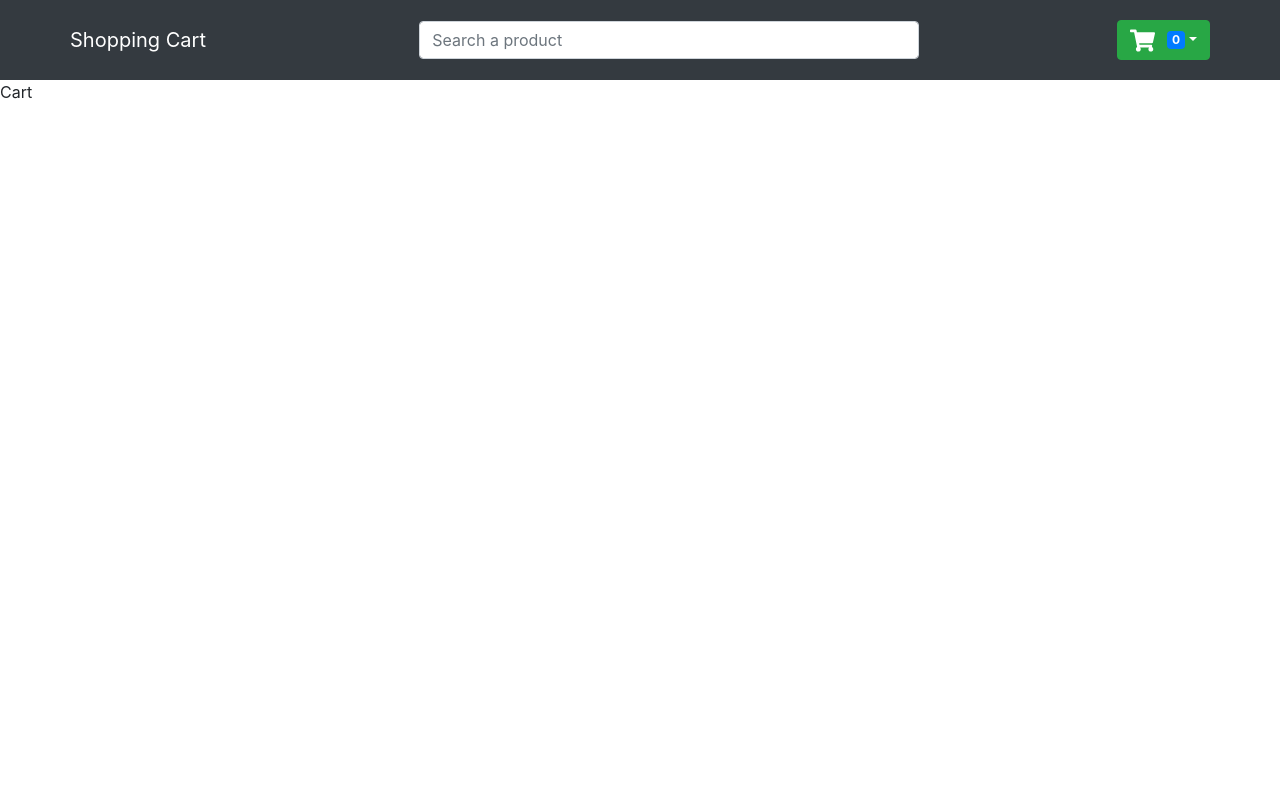
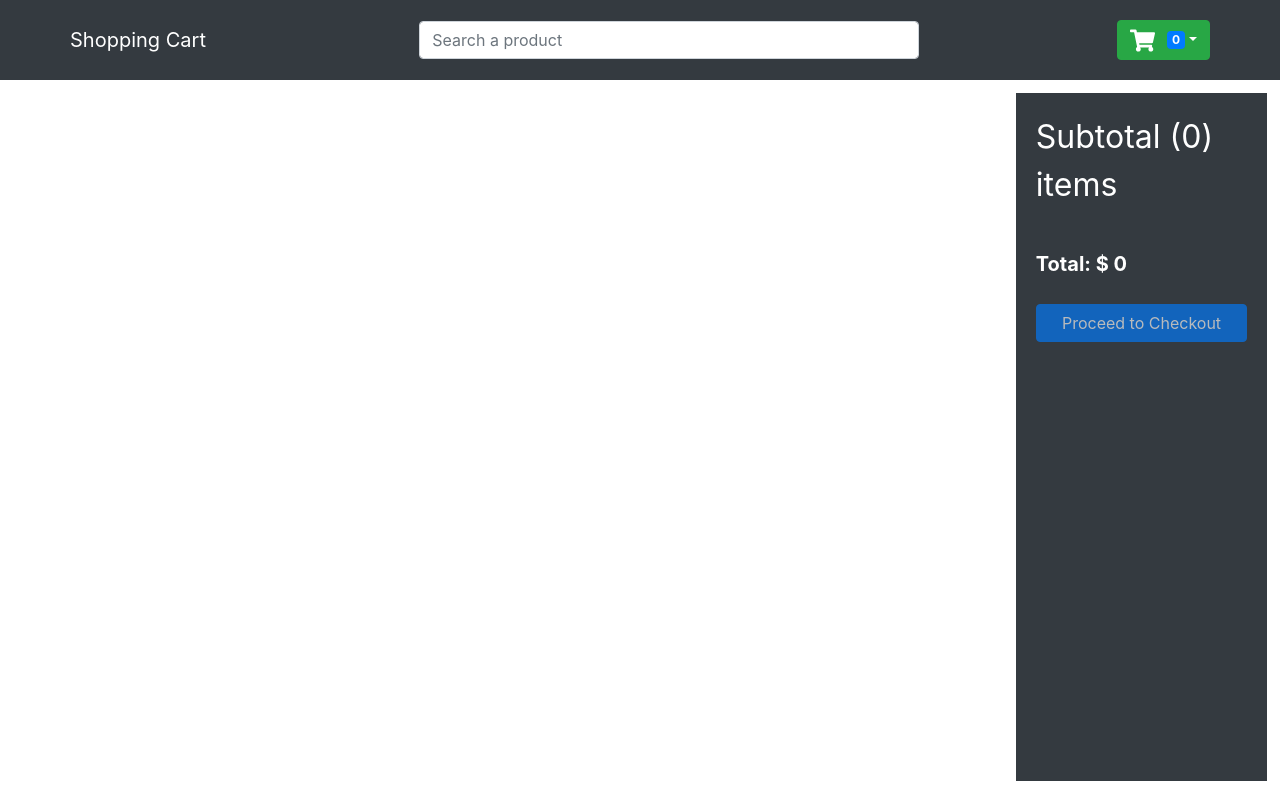
Before and after one commit to Ihliana/ShoppingCart, a React (Create React App) app: page /cart in a window 1280 px wide. Built offline with nearby package versions, Linux system fonts and the light colour scheme.

Commit message:
Cart
UI for Cart component

```diff
--- a/src/App.css
+++ b/src/App.css
@@ -80,3 +80,7 @@
     padding: 0 1.25rem;
     flex-direction: column;
   }
+
+  .summary {
+    width: 30%;
+  }
--- a/src/components/Cart.js
+++ b/src/components/Cart.js
@@ -1,8 +1,80 @@
-import React from 'react'
+import React, { useState } from 'react'
+
+import {ListGroup, Button, Row, Col, Form, Image} from 'react-bootstrap'
+import {CartState} from '../context/Context'
+import Rating from './Rating'
+import { AiFillDelete } from 'react-icons/ai'
+
 
 function Cart() {
+
+    const {state: {cart}, dispatch} = CartState()
+
+
+    const [total, setTotal] = useState();
+
+    React.useEffect(() => {
+      setTotal(cart.reduce((acc, curr) => acc + Number(curr.price) * curr.qty , 0))
+    }, [cart])
+
+
   return (
-    <div>Cart</div>
+    <div className='home'>
+      <div className='productContainer'>
+        <ListGroup>
+          {
+            cart.map((product) => (
+              <ListGroup.Item key={product.id}>
+                  <Row>
+                    <Col md={2}>
+                      <Image src={product.image} alt={product.name} fluid rounded />
+                    </Col>
+                    <Col md={2}>
+                      <span>{product.name}</span>
+                    </Col>
+                    <Col md={2}>
+                      $ {product.price}
+                    </Col>
+                    <Col md={2}>
+                      <Rating rating={product.ratings} />
+                    </Col>
+
+                    <Col md={2}>
+                      <Form.Control as="select" value={product.qty}>
+                        {
+                          [...Array(product.inStock).keys()].map((x) => (
+                            <option key={x + 1}>{x + 1}</option>
+                          ))
+                        }
+                      </Form.Control>
+                    </Col>
+
+                    <Col md={2}>
+                      <Button type='button'
+                              variant='light'
+                              onClick={() => dispatch({type: "REMOVE_FROM_CART", payload: product})}>
+
+                          <AiFillDelete fontSize="20px" />
+
+                      </Button>
+                    </Col>
+
+                  </Row>
+              </ListGroup.Item>
+            ))
+          }
+        </ListGroup>
+      </div>
+
+      <div className='filters sumamry'>
+        <span className='title'>Subtotal ({cart.length}) items</span>
+        <span style={{fontWeight: 700, fontSize: 20}}>Total: $ {total}</span>
+
+        <Button type='button' disabled={cart.length === 0}>
+          Proceed to Checkout
+        </Button>
+      </div>
+    </div>
   )
 }
 
```
Also changed, not shown: src/components/Header.js (+9 -0 lines).
